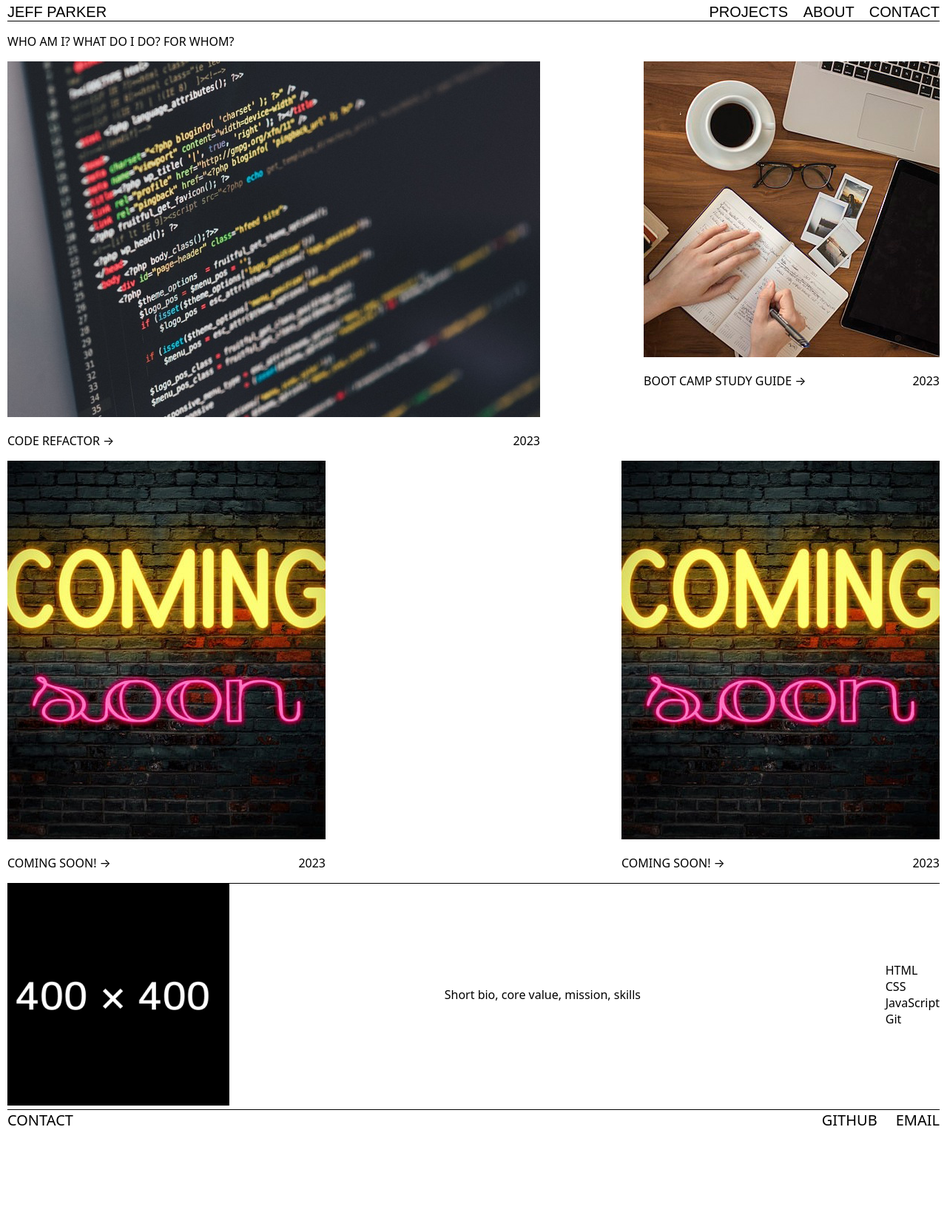
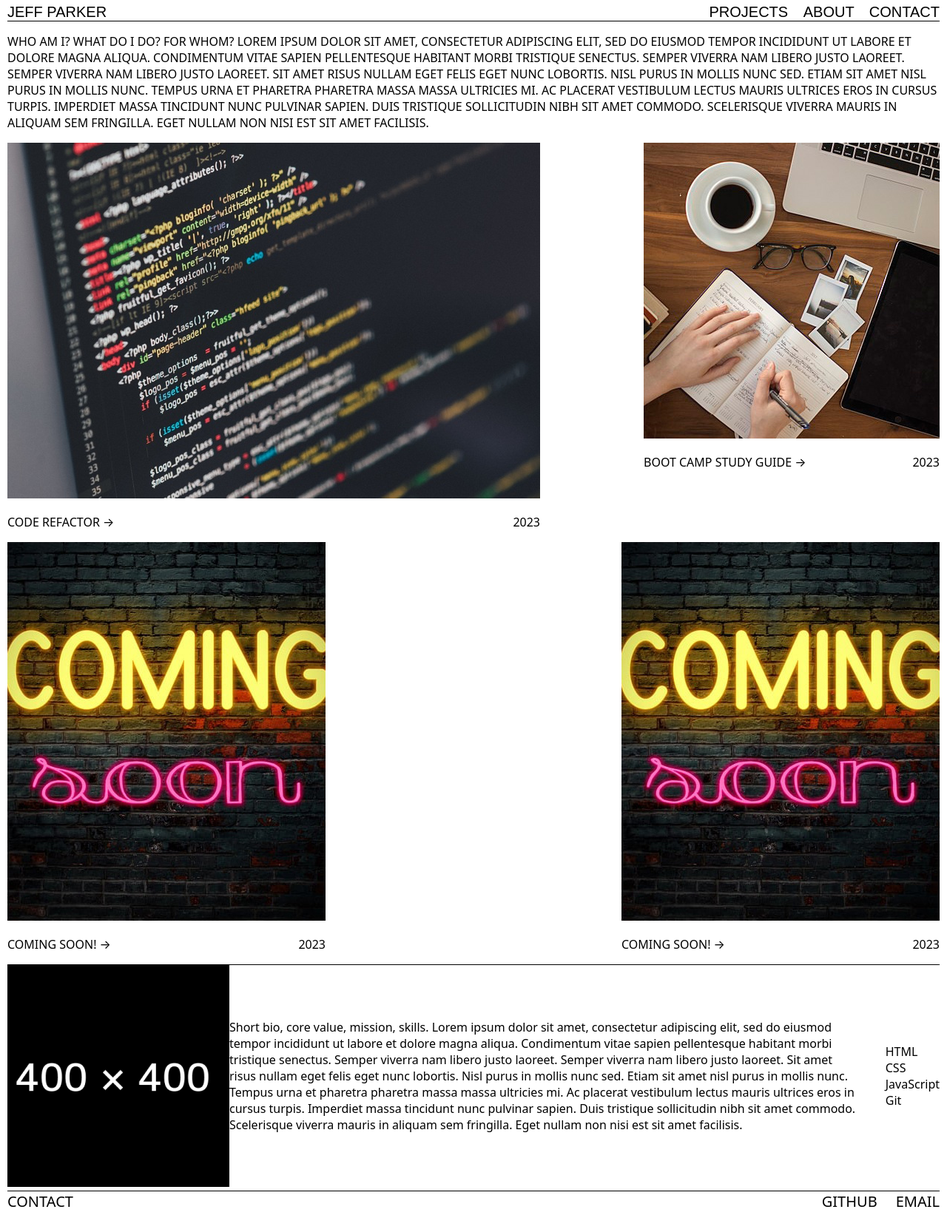
Before and after one commit to jeffrpar/first-portfolio, a plain HTML site: page index.html in a window 1280 px wide. Shown: the whole page at 74% size. Before the commit the page ends 1533 px from the top, so only its background shows below. Drawn offline with Linux system fonts and the light colour scheme.

Commit message:
added generic text for testing responsiveness

```diff
--- a/assets/css/style.css
+++ b/assets/css/style.css
@@ -94,6 +94,10 @@ footer {
     margin-left: 25px;
 }
 
+li {
+    list-style: none;
+  }
+
 @media screen and (max-width: 800px) {
     header {
       display: flex;
@@ -107,10 +111,5 @@ footer {
 
     img {
         max-width: 95vw;
-        object-fit: cover;
     }
   }
-
-  li {
-    list-style: none;
-  }
--- a/index.html
+++ b/index.html
@@ -17,7 +17,7 @@
         </nav>
     </header>
     <main>
-        <p class="all-caps">Who am I? What do I do? For Whom?</p>
+        <p class="all-caps">Who am I? What do I do? For Whom? Lorem ipsum dolor sit amet, consectetur adipiscing elit, sed do eiusmod tempor incididunt ut labore et dolore magna aliqua. Condimentum vitae sapien pellentesque habitant morbi tristique senectus. Semper viverra nam libero justo laoreet. Semper viverra nam libero justo laoreet. Sit amet risus nullam eget felis eget nunc lobortis. Nisl purus in mollis nunc sed. Etiam sit amet nisl purus in mollis nunc. Tempus urna et pharetra pharetra massa massa ultricies mi. Ac placerat vestibulum lectus mauris ultrices eros in cursus turpis. Imperdiet massa tincidunt nunc pulvinar sapien. Duis tristique sollicitudin nibh sit amet commodo. Scelerisque viverra mauris in aliquam sem fringilla. Eget nullam non nisi est sit amet facilisis.</p>
         <section id="projects" class="projects">
             <a href="https://jeffrpar.github.io/module-1-challenge/">
                 <section class="project">
@@ -55,7 +55,7 @@
         </section>
         <section id="about">
             <img src="assets/images/placeholder-400x400.png" />
-            <span>Short bio, core value, mission, skills</span>
+            <span>Short bio, core value, mission, skills. Lorem ipsum dolor sit amet, consectetur adipiscing elit, sed do eiusmod tempor incididunt ut labore et dolore magna aliqua. Condimentum vitae sapien pellentesque habitant morbi tristique senectus. Semper viverra nam libero justo laoreet. Semper viverra nam libero justo laoreet. Sit amet risus nullam eget felis eget nunc lobortis. Nisl purus in mollis nunc sed. Etiam sit amet nisl purus in mollis nunc. Tempus urna et pharetra pharetra massa massa ultricies mi. Ac placerat vestibulum lectus mauris ultrices eros in cursus turpis. Imperdiet massa tincidunt nunc pulvinar sapien. Duis tristique sollicitudin nibh sit amet commodo. Scelerisque viverra mauris in aliquam sem fringilla. Eget nullam non nisi est sit amet facilisis.</span>
             <ul>
                 <li>HTML</li>
                 <li>CSS</li>
```
